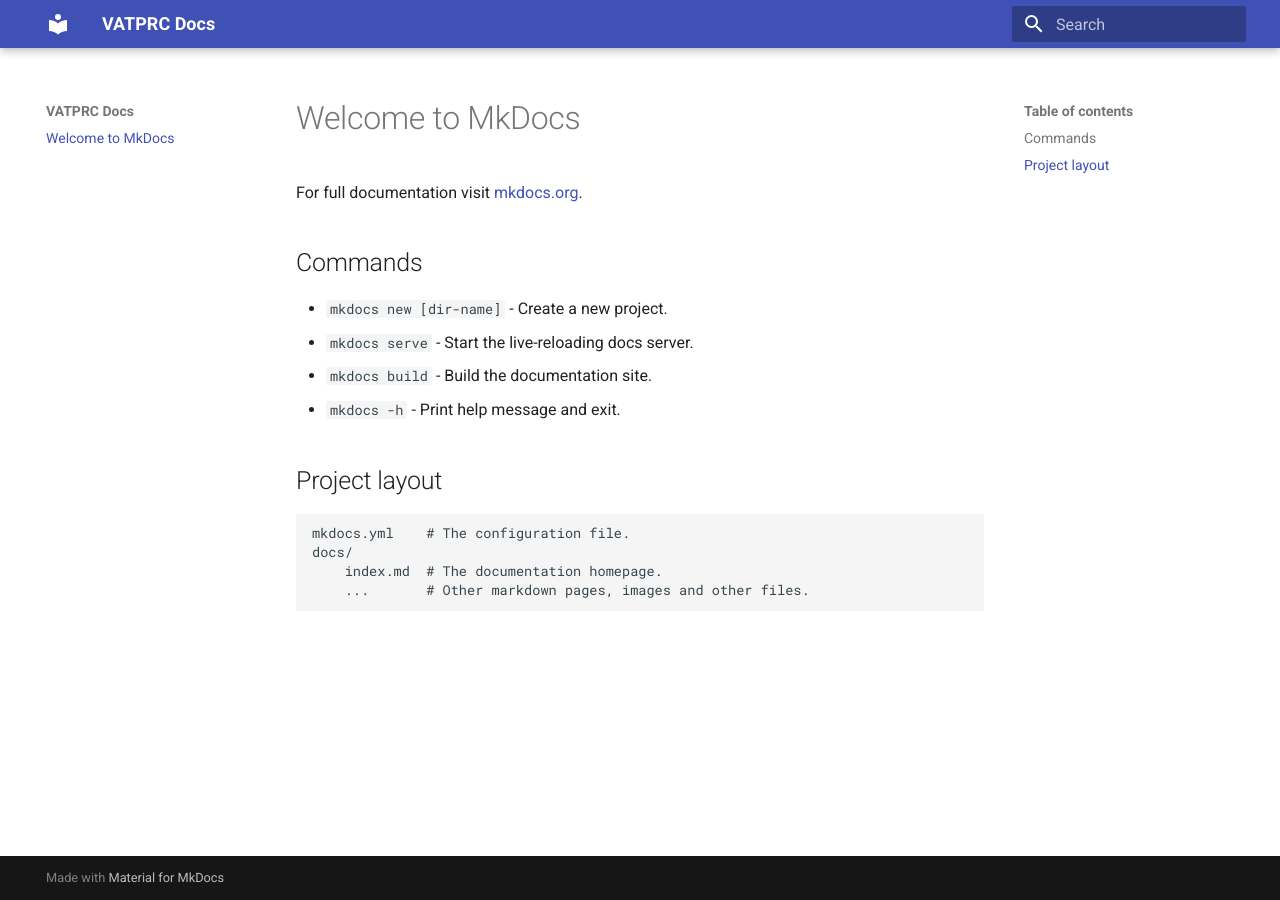
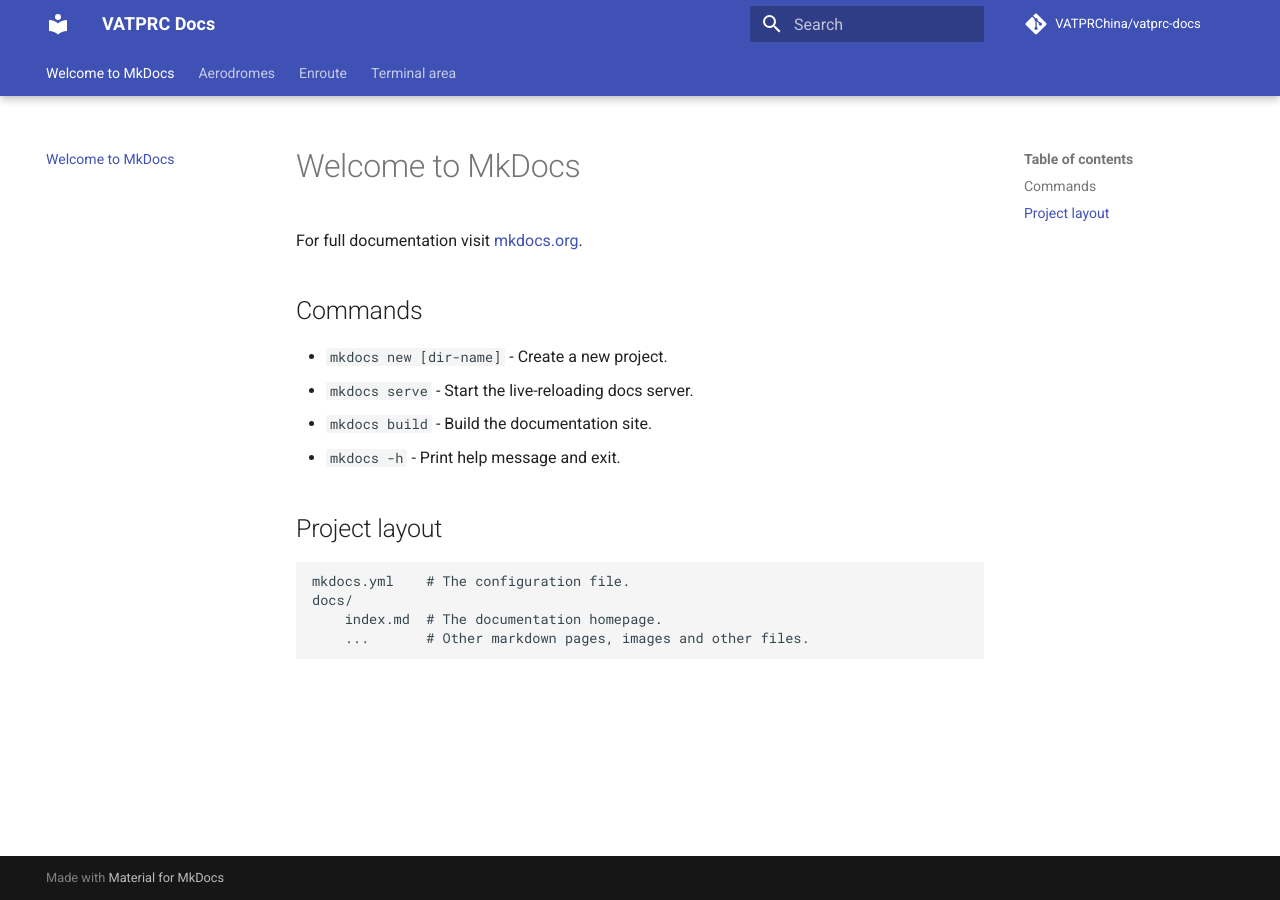
Before and after one commit to sparrowhe/vatprc-docs, an MkDocs documentation site: the page built from docs/index.md, in a window 1280 px wide. Built offline with MkDocs 1.6.1 and Material for MkDocs 9.7.7, drawn with Linux system fonts in a browser that asks for light colours; comment, search, counter and statistics services are not loaded.

Commit message:
feat: minor edits

```diff
--- /dev/null
+++ b/docs/aerodromes/index.md
@@ -0,0 +1 @@
+# Aerodromes
--- /dev/null
+++ b/docs/enroute/index.md
@@ -0,0 +1 @@
+# Enroute
--- /dev/null
+++ b/docs/terminal_area/index.md
@@ -0,0 +1 @@
+# Terminal
--- a/mkdocs.yml
+++ b/mkdocs.yml
@@ -1,4 +1,10 @@
 site_name: VATPRC Docs
 site_url: https://docs.vatprc.net/
+repo_url: https://github.com/VATPRChina/vatprc-docs
+repo_name: VATPRChina/vatprc-docs
 theme:
   name: material
+  features:
+    - navigation.tabs
+    - navigation.tabs.sticky
+    - navigation.sections
```
Also changed, not shown: docs/.pages (added).
